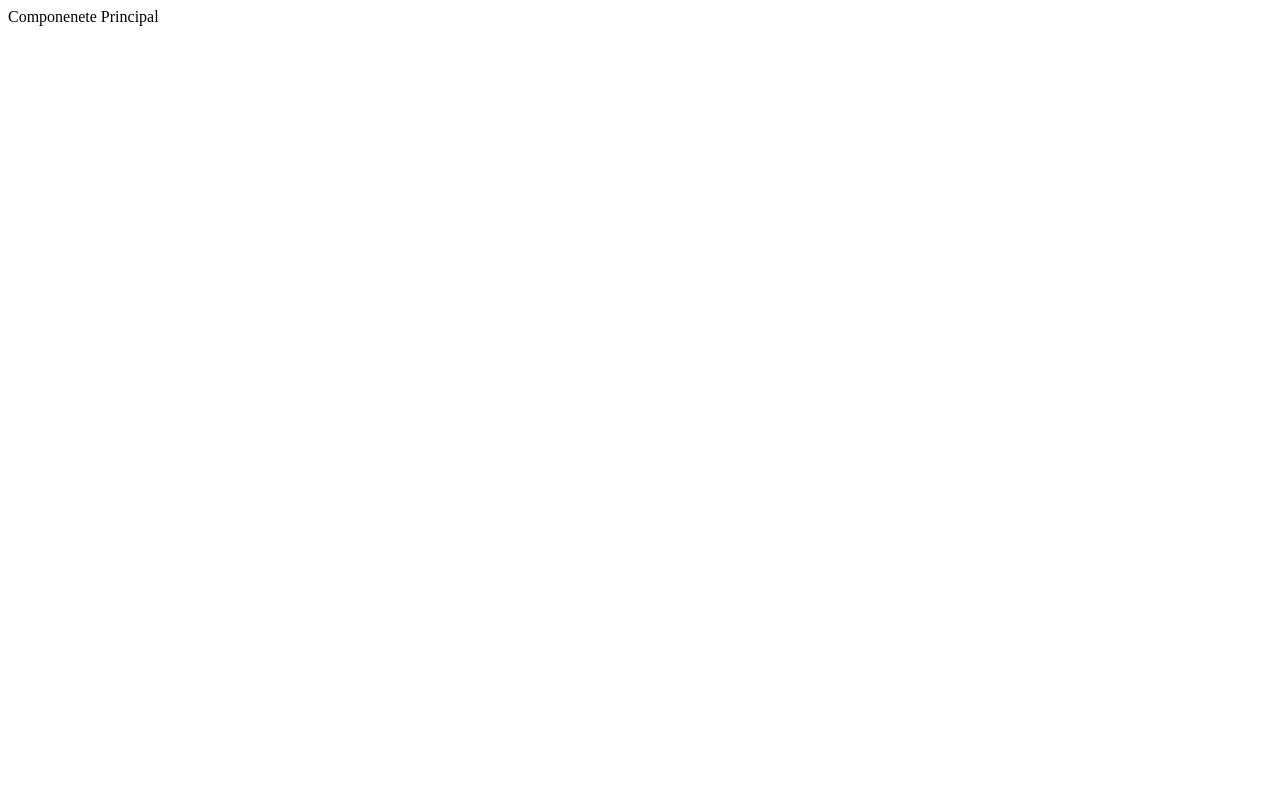
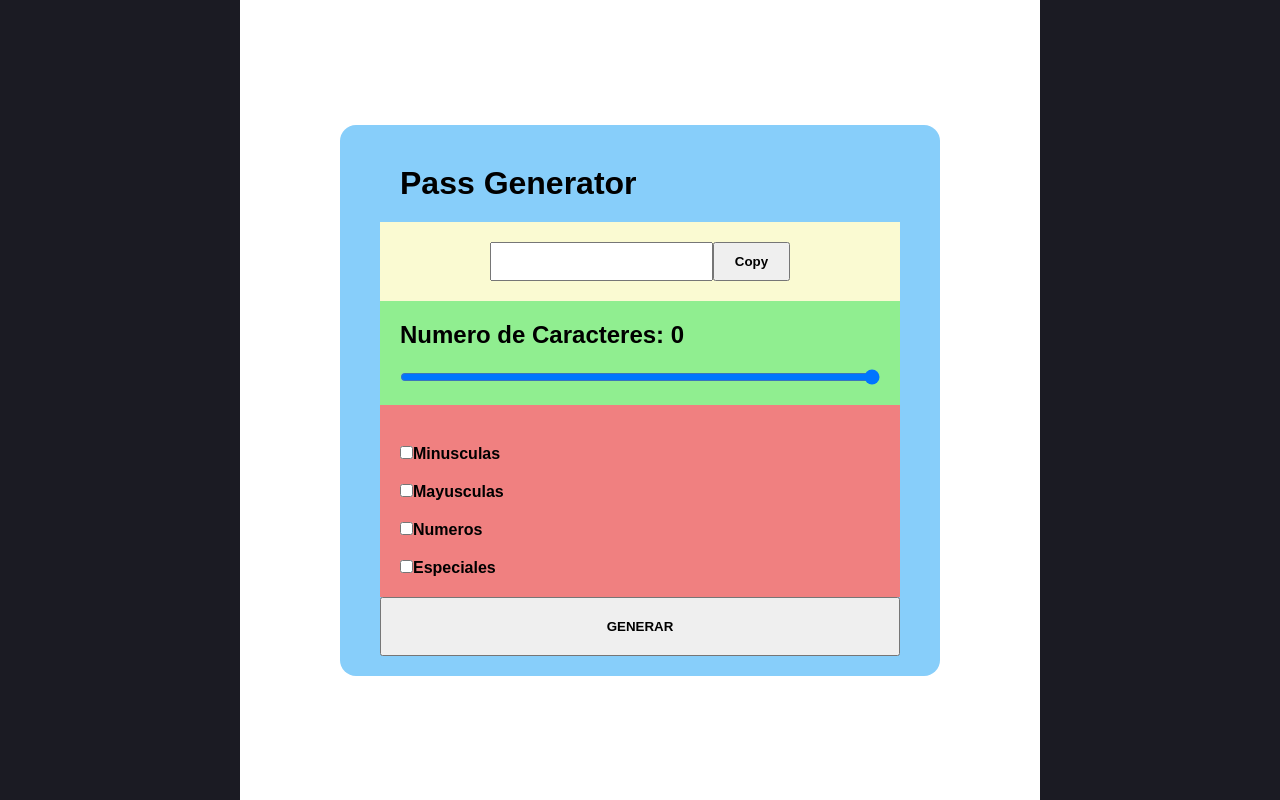
Before and after one commit to SandroC99/Generador-de-Contrasenas, a React (Create React App) app: page / in a window 1280 px wide. Built offline with nearby package versions, Linux system fonts and the light colour scheme.

Commit message:
añadiendo un estilo basico

```diff
--- a/src/App.css
+++ b/src/App.css
@@ -3,4 +3,17 @@
     padding: 0;
     box-sizing: border-box;
     font-family: sans-serif;
+    font-weight: bold;
 }
+
+body{
+    background-color: #1b1b23;
+}
+
+.App{
+    background-color: white;
+    width: 800px;
+    margin: auto;
+    min-height: 100vh;
+    display: flex;
+}
--- a/src/App.jsx
+++ b/src/App.jsx
@@ -1,10 +1,12 @@
 import React from 'react'
+import { PassGen } from './components/PassGen'
+import './App.css'
 
 export const App = () => {
   return (
     <>
         <div className='App'>
-            Componenete Principal
+            <PassGen/>
         </div>
     </>
   )
--- a/src/components/PassGen.jsx
+++ b/src/components/PassGen.jsx
@@ -1,7 +1,39 @@
-import React from 'react'
+import React from 'react';
+import '../css/PassGen.css';
 
 export const PassGen = () => {
-  return (
-    <div>PassGen</div>
-  )
-}
+	return (
+		<>
+			<form className='container_generator'>
+				<h1 className='Tittle'>Pass Generator</h1>
+				<div className='pass_contain'>
+					<input type='text' />
+					<button>Copy</button>
+				</div>
+				<div className='range_contain'>
+					<h2>Numero de Caracteres: 0</h2>
+					<input type='range' name='' id='' min={4} max={20} />
+				</div>
+				<div className='checked_contain'>
+					<label htmlFor='chk_lower'>
+						<input type='checkbox' name='lower' id='chk_lower' />
+						Minusculas
+					</label>
+					<label htmlFor='chk_upper'>
+						<input type='checkbox' name='upper' id='chk_upper' />
+						Mayusculas
+					</label>
+					<label htmlFor='chk_number'>
+						<input type='checkbox' name='number' id='chk_number' />
+						Numeros
+					</label>
+					<label htmlFor='chk_special'>
+						<input type='checkbox' name='special' id='chk_special' />
+						Especiales
+					</label>
+				</div>
+				<button className='btn_Generator'>GENERAR</button>
+			</form>
+		</>
+	);
+};
--- /dev/null
+++ b/src/css/PassGen.css
@@ -0,0 +1,50 @@
+.container_generator {
+    background-color: lightskyblue;
+    border-radius: 1rem;
+    padding: 20px 40px;
+    width: 600px;
+    margin: auto;
+    display: flex;
+    flex-direction: column;
+}
+
+.container_generator .Tittle,
+.container_generator .pass_contain,
+.container_generator .range_contain,
+.container_generator .checked_contain,
+.container_generator .btn_Generator {
+    padding: 20px 20px;
+}
+
+
+.container_generator .pass_contain {
+    background-color: lightgoldenrodyellow;
+    display: flex;
+    justify-content: center;
+}
+
+.container_generator .pass_contain input,
+.container_generator .pass_contain button{
+    padding: 10px 20px;
+}
+
+.container_generator .range_contain{
+    background-color: lightgreen;
+    display: flex;
+    flex-direction: column;
+    justify-content: center;
+}
+
+.container_generator .range_contain input{
+    margin-top: 20px;
+}
+
+.container_generator .checked_contain{
+    background-color: lightcoral;
+    display: flex;
+    flex-direction: column;
+}
+
+.container_generator .checked_contain label{
+    margin-top: 20px;
+}
```
Also changed, not shown: 1 other file (tests, documents, lock files or other folders).
